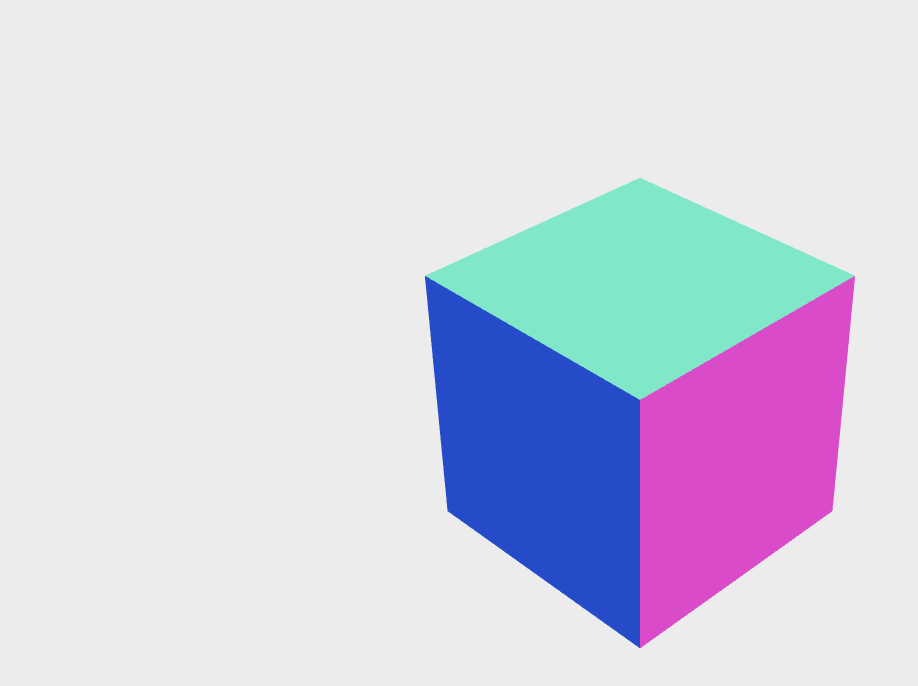
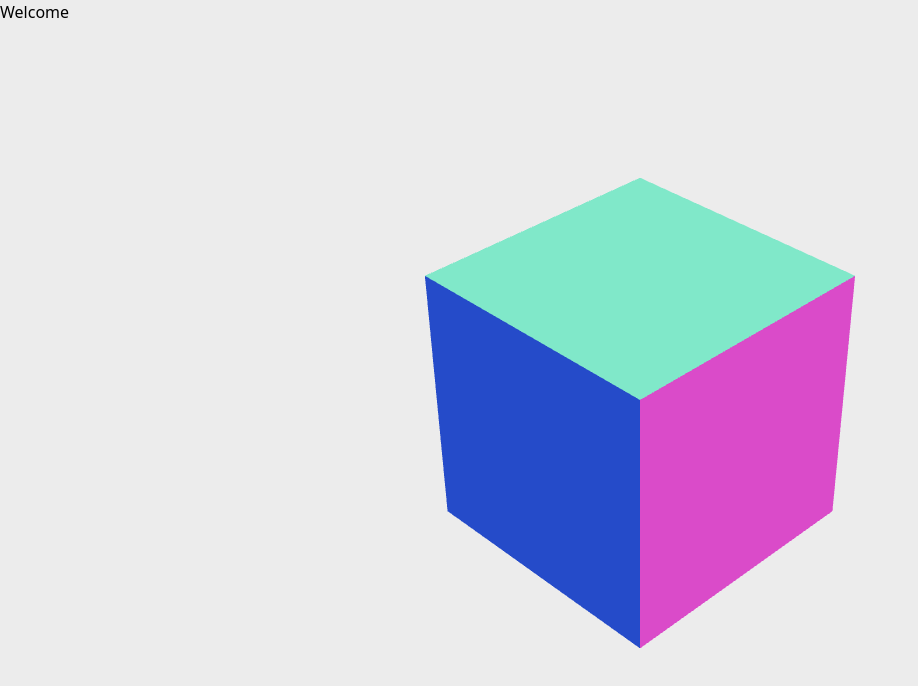
Before and after one commit to webroyit/ro32f0-3DPortfolio, a React (Vite) app: page / in a window 1280 px wide. Shown: the top 686 px of the page, without its empty margins (0-918 px from the left). Built offline with nearby package versions, Linux system fonts and the light colour scheme.

Commit message:
Add ScrollControls

```diff
--- a/src/App.jsx
+++ b/src/App.jsx
@@ -1,11 +1,19 @@
 import { Canvas } from "@react-three/fiber";
 import { Experience } from "./components/Experience";
+import { ScrollControls, Scroll } from "@react-three/drei";
 
 function App() {
   return (
     <Canvas shadows camera={{ position: [3, 3, 3], fov: 30 }}>
       <color attach="background" args={["#ececec"]} />
-      <Experience />
+      <ScrollControls pages={4} damping={0.1}>
+        <Experience />
+        <Scroll html>
+          <h1 className="text-3xl">
+            Welcome
+          </h1>
+        </Scroll>
+      </ScrollControls>
     </Canvas>
   );
 }
```
